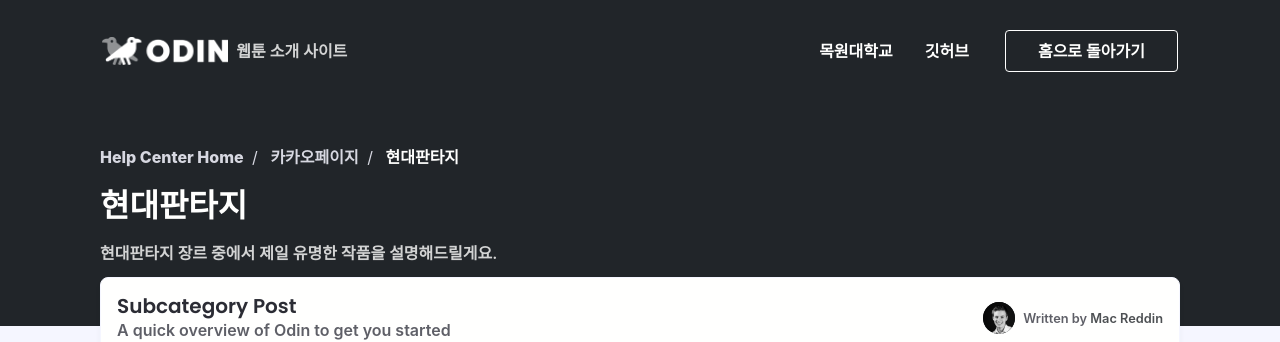
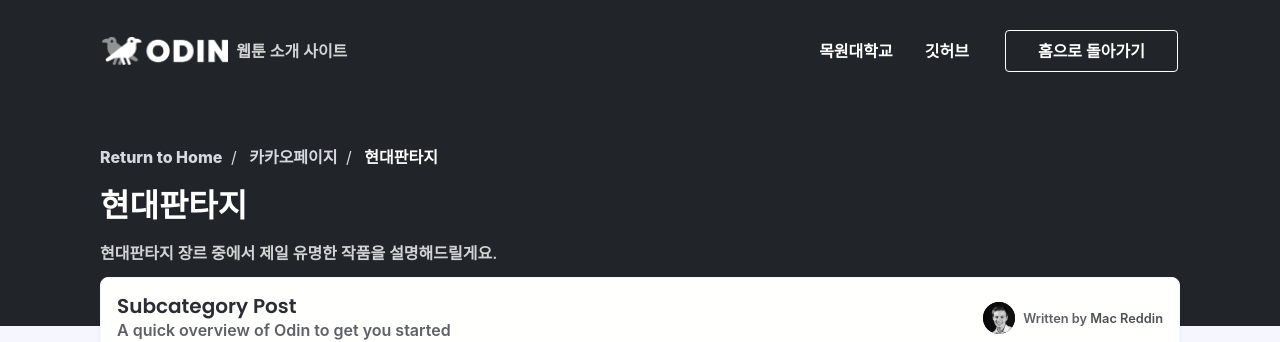
Before and after one commit to martin-yeo/k1163, a Jekyll site: the page built from subcategory-one.html, in a window 1280 px wide. Shown: the top 342 px of the page. Built offline with Jekyll 4.4.1, drawn with Linux system fonts in a browser that asks for light colours; nearby versions of some CDN libraries; some web fonts are replaced; comment, search, counter and statistics services are not loaded.

Commit message:
카카오페이지 리턴 투 홈 설정

```diff
--- a/_layouts/post.html
+++ b/_layouts/post.html
@@ -15,7 +15,7 @@ layout: default
         <div class="column col-12">
           <ul class="breadcrumb">
             <li class="breadcrumb-item">
-              <a href="{{ site.url }}{{ site.baseurl }}">Help Center Home</a>
+              <a href="https://k1163172.github.io/">Return to Home</a>
             </li>
             <li class="breadcrumb-item">
               <a href="../{{ page.category }}">{{ page_category.name }}</a>
--- a/_layouts/subcategory.html
+++ b/_layouts/subcategory.html
@@ -15,7 +15,7 @@ layout: default
       <div class="column col-12">
         <ul class="breadcrumb">
           <li class="breadcrumb-item">
-            <a href="https://{{ site.url }}{{ site.baseurl }}">Help Center Home</a>
+            <a href="https://k1163172.github.io/">Return to Home</a>
           </li>
           <li class="breadcrumb-item">
             <a href="https://{{ site.url }}{{ site.baseurl }}/{{ page_subcategory.parent-category | slugify }}">{{ page_subcategory.parent-category-name }}</a>
```
